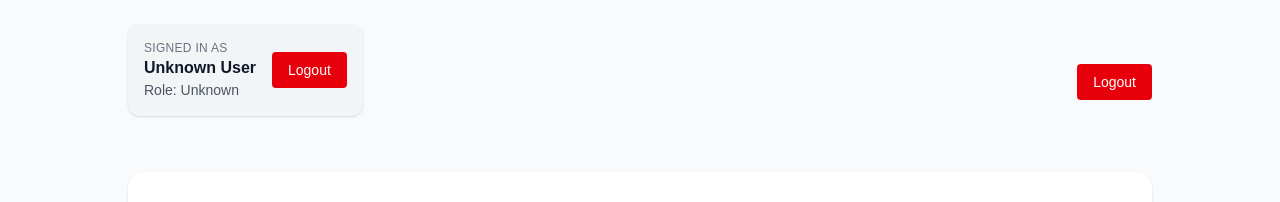
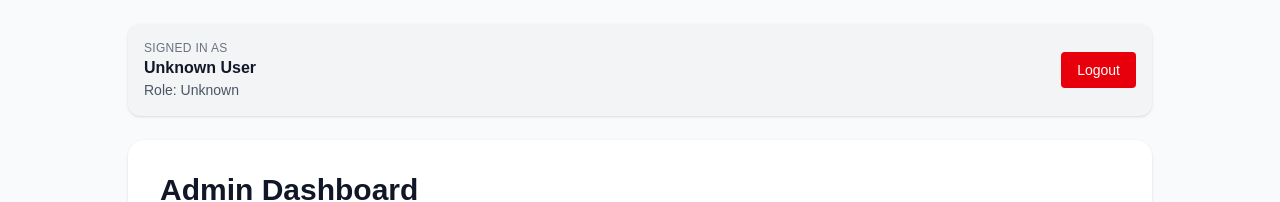
Before and after one commit to cnease/fox-report-generator, a Next.js app: page /admin in a window 1280 px wide. Shown: the top 202 px of the page. Built offline with nearby package versions, Linux system fonts and the light colour scheme; no server answers.

Commit message:
Restore logout button in header

```diff
--- a/app/admin/page.tsx
+++ b/app/admin/page.tsx
@@ -3,7 +3,6 @@
 import { useEffect, useState } from "react";
 import UserHeader from "@/components/user-header";
 import BottomNav from "@/components/bottom-nav";
-import LogoutButton from "@/components/logout-button";
 
 type Technician = {
   id: string;
@@ -112,16 +111,8 @@ export default function AdminPage() {
     <div className="min-h-screen bg-gray-50 flex flex-col">
       <main className="flex-1 p-6 pb-24">
         <div className="mx-auto max-w-5xl space-y-8">
+          <UserHeader />
 
-          {/* ✅ HEADER + LOGOUT */}
-          <div className="flex flex-col gap-3 sm:flex-row sm:items-center sm:justify-between">
-            <UserHeader />
-            <div className="sm:ml-auto">
-              <LogoutButton />
-            </div>
-          </div>
-
-          {/* CREATE TECHNICIAN */}
           <div className="rounded-2xl bg-white p-8 text-gray-900 shadow">
             <h1 className="mb-2 text-3xl font-bold text-gray-900">
               Admin Dashboard
@@ -173,7 +164,6 @@ export default function AdminPage() {
             )}
           </div>
 
-          {/* TECHNICIAN LIST */}
           <div className="rounded-2xl bg-white p-8 text-gray-900 shadow">
             <h2 className="mb-4 text-2xl font-bold text-gray-900">
               Technicians
@@ -216,11 +206,9 @@ export default function AdminPage() {
               </div>
             )}
           </div>
-
         </div>
       </main>
 
-      {/* ✅ BOTTOM NAV */}
       <BottomNav />
     </div>
   );
```
